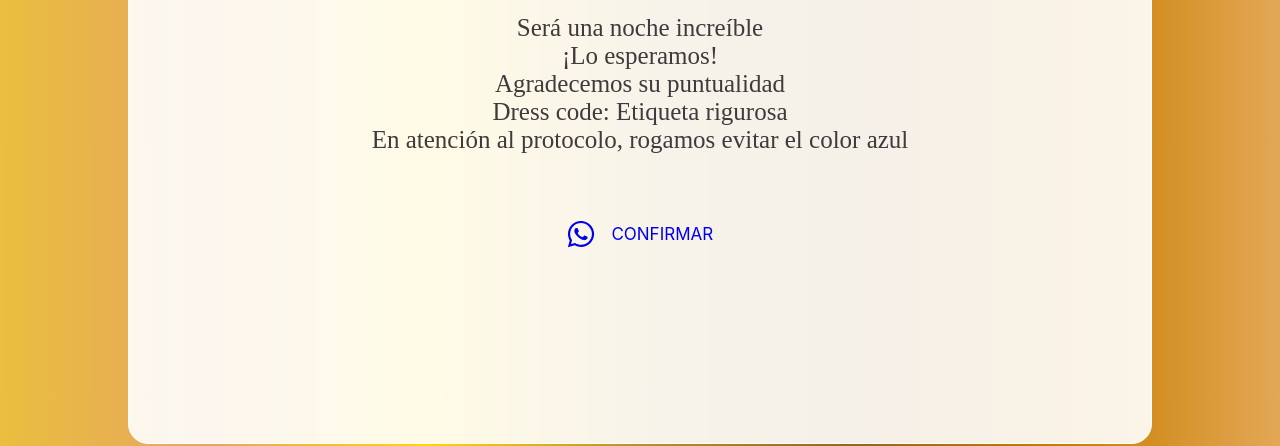
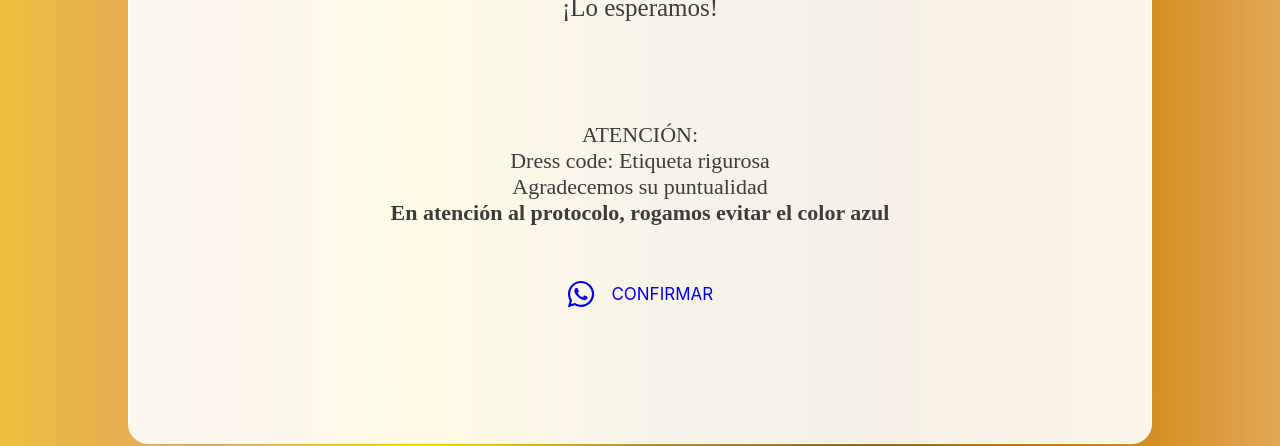
Before and after one commit to adandue/xv-amanda-sofia, a React (Vite) app in the folder xv-amanda-sofia/: page / in a window 1280 px wide. Shown: the part 6716-7162 px from the top of the page. Built offline with nearby package versions, Linux system fonts and the light colour scheme.

Commit message:
Se cambió la sección de confirmar a 4 filas y se puso el texto de evitar el color azul en strong, se checa responsive

```diff
--- a/xv-amanda-sofia/src/Views/Confirmar/confirmar.css
+++ b/xv-amanda-sofia/src/Views/Confirmar/confirmar.css
@@ -1,13 +1,27 @@
 @media screen and (min-width:320px) {
+    #backgroundConfirmar {
+        grid-template-rows: repeat(4, 1fr);
+    }
     #confirmarTitle {
         font-size: 4.5rem;
         align-self: flex-end;
     }
-    .dress-code {
-        font-size: 1.8rem;
+    #dress-code {
+        grid-area: 3 / 1 / 4 / 2;
+        align-self: center;
+        justify-self: center;
+        margin: 0 5%;
+
+    }
+    .dress-code-text {
+        font-size: 2.2rem;
         text-align: center;
         align-self: center;
         text-align: center;
+    }
+    #confirmar-button {
+        grid-area: 4 / 1 / 5 / 2;
+        margin-top: 10px;
     }
     .button {
         appearance: none;
@@ -21,7 +35,7 @@
         font-size: 16px;
         font-weight: 600;
         line-height: normal;
-        margin: 0;
+        margin: 0 ;
         height: 60px;
         min-width: 0;
         outline: none;
--- a/xv-amanda-sofia/src/Views/Confirmar/index.jsx
+++ b/xv-amanda-sofia/src/Views/Confirmar/index.jsx
@@ -6,16 +6,19 @@ const Confirmar = () => {
     return (
         <>
         <div className='wrapper'>
-            <div className='background' id='backgrounConfirmar'>
+            <div className='background' id='backgroundConfirmar'>
                 <h1 className='title' id='confirmarTitle' style={{fontFamily: 'EdwardianScript'}}>Confirma tu asistencia</h1>
                 <div className='evento'>
                     <p className='text'>Será una noche increíble</p>
                     <p className='text'>¡Lo esperamos!</p>
-                    <p className="dress-code">Agradecemos su puntualidad</p>
-                    <p className="dress-code">Dress code: Etiqueta rigurosa</p>
-                    <p className="dress-code">En atención al protocolo, rogamos evitar el color azul</p>
                 </div>
-                    <a className="button" href={linkWhatsApp} rel="follow noopener" role="button" target="_blank">
+                <div className="dress-code" id="dress-code">
+                    <p className="dress-code-text">ATENCIÓN:</p>
+                    <p className="dress-code-text">Dress code: Etiqueta rigurosa</p>
+                    <p className="dress-code-text">Agradecemos su puntualidad</p>
+                    <p className="dress-code-text"><strong>En atención al protocolo, rogamos evitar el color azul</strong></p>
+                </div>
+                    <a className="button" id="confirmar-button" href={linkWhatsApp} rel="follow noopener" role="button" target="_blank">
                         <div>
                             <FaWhatsapp />
                             <span >
--- a/xv-amanda-sofia/src/Views/Regalos/regalos.css
+++ b/xv-amanda-sofia/src/Views/Regalos/regalos.css
@@ -17,6 +17,7 @@
     .icon {
         width: 8rem;
         height: auto;
+        align-self: center;
     }
     #regaloTitle {
         align-self: flex-end;
```
